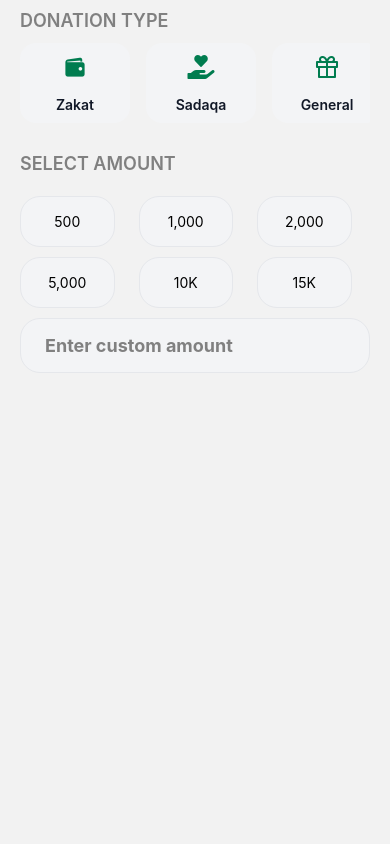
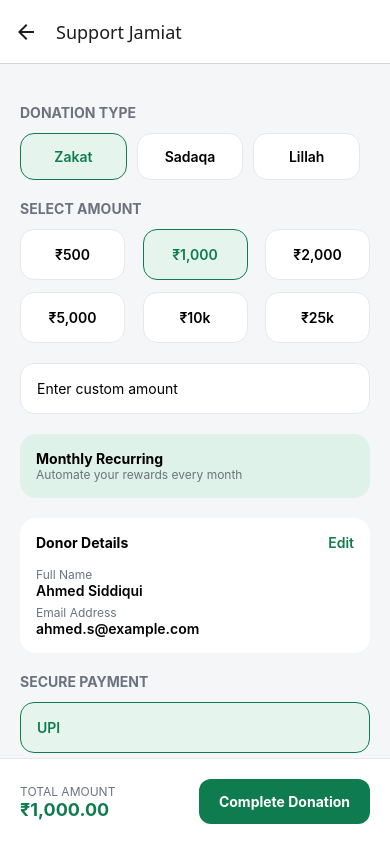
Before and after one commit to ambujvashistha/impact-tracking-app, a React Native app: screen /Donate in a window 390 px wide. Built offline with nearby package versions, Linux system fonts and the light colour scheme.

Commit message:
On the Verge of completion

```diff
--- a/App.js
+++ b/App.js
@@ -9,10 +9,24 @@ const Stack = createNativeStackNavigator();
 export default function App() {
   return (
     <NavigationContainer>
-      <Stack.Navigator screenOptions={{ headerShown: false }}>
-        <Stack.Screen name="MainTabs" component={BottomTabs} />
-        <Stack.Screen name="Campaign" component={CampaignScreen} />
-        <Stack.Screen name="Donate" component={DonateScreen} />
+      <Stack.Navigator>
+        <Stack.Screen
+          name="MainTabs"
+          component={BottomTabs}
+          options={{ headerShown: false }}
+        />
+
+        <Stack.Screen
+          name="Campaign"
+          component={CampaignScreen}
+          options={{ title: "Campaign Details" }}
+        />
+
+        <Stack.Screen
+          name="Donate"
+          component={DonateScreen}
+          options={{ title: "Support Jamiat" }}
+        />
       </Stack.Navigator>
     </NavigationContainer>
   );
--- a/package.json
+++ b/package.json
@@ -19,6 +19,7 @@
     "react-native": "0.81.5",
     "react-native-safe-area-context": "~5.6.0",
     "react-native-screens": "~4.16.0",
+    "react-native-timeline-flatlist": "^1.0.0",
     "react-native-web": "^0.21.0"
   },
   "private": true
--- a/src/navigations/BottomTabs.js
+++ b/src/navigations/BottomTabs.js
@@ -13,7 +13,7 @@ const Tab = createBottomTabNavigator();
 export default function BottomTabs() {
   return (
     <Tab.Navigator>
-      <Tab.Screen name="Home" component={HomeScreen} options={{ tabBarIcon: ({ focused }) => {return focused ? <Entypo name="home" size={24} color="#007c4f" /> :  <AntDesign name="home" size={24} color="#888" /> } }} />
+      <Tab.Screen name="Home" component={HomeScreen} options={{ tabBarIcon: ({ focused }) => {return focused ? <Entypo name="home" size={24} color="#007c4f" /> :  <AntDesign name="home" size={24} color="#888" /> }}} />
       <Tab.Screen name="Explore" component={ExploreScreen} options={{ tabBarIcon: ({ focused }) => <Fontisto name="compass" size={22} color={focused ? "#007c4f" : "#888"} /> }} />
       <Tab.Screen name="Impact" component={ImpactScreen} options={{tabBarIcon: ({focused}) => <AntDesign name="bar-chart" size={24} color={focused ? "#007c4f" : "#888"} />}} />
       <Tab.Screen name="Profile" component={ProfileScreen} options={{tabBarIcon: ({focused}) => <Feather name="user" size={24} color={focused ? "#007c4f" : "#888"} />}} />
--- a/src/screens/campaignDetailsScreen.js
+++ b/src/screens/campaignDetailsScreen.js
@@ -8,15 +8,30 @@ import {
 } from "react-native";
 import campaignData from "../data/campaignData";
 
-export default function CampaignDetailsScreen({ route, navigation }) {
+export default function CampaignScreen({ route, navigation }) {
   const { id } = route.params;
 
   const campaign = campaignData.find((item) => item.id === id);
-
   const progress = Math.floor((campaign.raised / campaign.goal) * 100);
 
+  const timelineData = [
+    {
+      time: "2 HOURS AGO",
+      text: "Truckload of essential medicine delivered to relief camp.",
+    },
+    {
+      time: "5 HOURS AGO",
+      text: "500 hot meals distributed to displaced families.",
+    },
+    {
+      time: "10 DAYS AGO",
+      text: "100 shelter units set up in relief camps.",
+    },
+  ];
+
   return (
-    <ScrollView style={styles.container}>
+    <View style={styles.container}>
+      <ScrollView contentContainerStyle={styles.scrollContent}>
         <Image source={{ uri: campaign.image }} style={styles.image} />
 
         <View style={styles.content}>
@@ -31,51 +46,157 @@ export default function CampaignDetailsScreen({ route, navigation }) {
             <View style={[styles.progressBarFill, { width: `${progress}%` }]} />
           </View>
 
+          <Text style={styles.sectionHeading}>About this campaign</Text>
           <Text style={styles.description}>{campaign.description}</Text>
 
+          <Text style={styles.sectionHeading}>Live Updates</Text>
+
+          <View style={styles.timelineContainer}>
+            {timelineData.map((item, index) => (
+              <View key={index} style={styles.timelineItem}>
+                <View style={styles.timelineLeft}>
+                  <View style={styles.timelineDot} />
+                  {index !== timelineData.length - 1 && (
+                    <View style={styles.timelineLine} />
+                  )}
+                </View>
+
+                <View style={styles.timelineContent}>
+                  <Text style={styles.timelineTime}>{item.time}</Text>
+                  <View style={styles.timelineCard}>
+                    <Text style={styles.timelineText}>{item.text}</Text>
+                  </View>
+                </View>
+              </View>
+            ))}
+          </View>
+        </View>
+      </ScrollView>
+
+      <View style={styles.bottomBar}>
         <TouchableOpacity
-          style={styles.button}
-          onPress={() => navigation.navigate("Donate", { id: campaign.id })}
+          style={styles.donateButton}
+          onPress={() => navigation.navigate("Donate", { id })}
         >
-          <Text style={styles.buttonText}>Donate Now</Text>
+          <Text style={styles.donateButtonText}>Donate Now</Text>
         </TouchableOpacity>
       </View>
-    </ScrollView>
+    </View>
   );
 }
 
 const styles = StyleSheet.create({
-  container: { flex: 1, backgroundColor: "#F5F6F8" },
-  image: { width: "100%", height: 250 },
-  content: { padding: 20 },
-  title: { fontSize: 22, fontWeight: "700" },
-  location: { fontSize: 14, color: "#6b7280", marginVertical: 6 },
-  amount: { fontSize: 16, fontWeight: "600", marginVertical: 8 },
+  container: {
+    flex: 1,
+    backgroundColor: "#F5F6F8",
+  },
+  scrollContent: {
+    paddingBottom: 120,
+  },
+  image: {
+    width: "100%",
+    height: 260,
+  },
+  content: {
+    padding: 20,
+  },
+  title: {
+    fontSize: 22,
+    fontWeight: "700",
+  },
+  location: {
+    fontSize: 14,
+    color: "#6b7280",
+    marginVertical: 6,
+  },
+  amount: {
+    fontSize: 16,
+    fontWeight: "600",
+    marginVertical: 8,
+  },
   progressBarBackground: {
     height: 8,
     backgroundColor: "#e5e7eb",
     borderRadius: 6,
-    marginBottom: 16,
+    marginBottom: 20,
   },
   progressBarFill: {
     height: 8,
     backgroundColor: "#0f7c4f",
     borderRadius: 6,
   },
+  sectionHeading: {
+    fontSize: 18,
+    fontWeight: "700",
+    marginTop: 20,
+    marginBottom: 10,
+  },
   description: {
     fontSize: 15,
     color: "#374151",
+    lineHeight: 22,
+  },
+
+  timelineContainer: {
+    marginTop: 10,
+  },
+  timelineItem: {
+    flexDirection: "row",
     marginBottom: 20,
   },
-  button: {
-    backgroundColor: "#0f7c4f",
-    padding: 14,
-    borderRadius: 10,
+  timelineLeft: {
+    width: 30,
     alignItems: "center",
   },
-  buttonText: {
+  timelineDot: {
+    width: 12,
+    height: 12,
+    borderRadius: 6,
+    backgroundColor: "#0f7c4f",
+  },
+  timelineLine: {
+    width: 2,
+    flex: 1,
+    backgroundColor: "#d1d5db",
+    marginTop: 4,
+  },
+  timelineContent: {
+    flex: 1,
+  },
+  timelineTime: {
+    fontSize: 11,
+    color: "#6b7280",
+    fontWeight: "700",
+    marginBottom: 6,
+  },
+  timelineCard: {
+    backgroundColor: "#fff",
+    padding: 14,
+    borderRadius: 12,
+  },
+  timelineText: {
+    fontSize: 14,
+    color: "#374151",
+  },
+
+  bottomBar: {
+    position: "absolute",
+    bottom: 0,
+    width: "100%",
+    backgroundColor: "#fff",
+    padding: 20,
+    borderTopWidth: 1,
+    borderColor: "#e5e7eb",
+  },
+  donateButton: {
+    backgroundColor: "#0f7c4f",
+    paddingVertical: 16,
+    borderRadius: 12,
+    alignItems: "center",
+  },
+  donateButtonText: {
     color: "#fff",
-    fontWeight: "600",
+    fontWeight: "700",
     fontSize: 16,
   },
 });
--- a/src/screens/donateScreen.js
+++ b/src/screens/donateScreen.js
@@ -1,196 +1,300 @@
 import {
   View,
   Text,
-  Image,
-  ScrollView,
   StyleSheet,
   TouchableOpacity,
+  ScrollView,
+  TextInput,
 } from "react-native";
-import Feather from "@expo/vector-icons/Feather";
-import Entypo from "@expo/vector-icons/Entypo";
-import FontAwesome5 from "@expo/vector-icons/FontAwesome5";
+import { useState } from "react";
+import {
+  Feather,
+  Entypo,
+  FontAwesome5,
+  MaterialIcons,
+} from "@expo/vector-icons";
 
-export default function QuickDonation() {
+export default function DonateScreen() {
+  const [selectedType, setSelectedType] = useState("Zakat");
+  const [selectedAmount, setSelectedAmount] = useState(1000);
+  const [paymentMethod, setPaymentMethod] = useState("UPI");
+
+  const amounts = [500, 1000, 2000, 5000, 10000, 25000];
+
   return (
     <View style={styles.container}>
-      <View style={styles.donationSection}>
+      <ScrollView contentContainerStyle={styles.content}>
         <Text style={styles.sectionTitle}>DONATION TYPE</Text>
 
-        <View style={styles.donationOptions}>
-          <ScrollView
-            horizontal={true}
-            showsHorizontalScrollIndicator={false}
-            style={styles.scrollView}
-          >
-            <TouchableOpacity style={styles.donateButton}>
-              <Entypo name="wallet" size={24} color="#007c4f" />
-              <Text style={styles.donateButtonText}>Zakat</Text>
+        <View style={styles.typeRow}>
+          {["Zakat", "Sadaqa", "Lillah"].map((type) => (
+            <TouchableOpacity
+              key={type}
+              style={[
+                styles.typeButton,
+                selectedType === type && styles.typeButtonActive,
+              ]}
+              onPress={() => setSelectedType(type)}
+            >
+              <Text
+                style={[
+                  styles.typeText,
+                  selectedType === type && styles.typeTextActive,
+                ]}
+              >
+                {type}
+              </Text>
             </TouchableOpacity>
+          ))}
+        </View>
 
-            <TouchableOpacity style={styles.donateButton}>
-              <FontAwesome5
-                name="hand-holding-heart"
-                size={24}
-                color="#007c4f"
-              />
-              <Text style={styles.donateButtonText}>Sadaqa</Text>
-            </TouchableOpacity>
-
-            <TouchableOpacity style={styles.donateButton}>
-              <Feather name="gift" size={24} color="#007c4f" />
-              <Text style={styles.donateButtonText}>General</Text>
-            </TouchableOpacity>
-
-            <TouchableOpacity style={styles.donateButton}>
-              <FontAwesome5 name="star-of-life" size={24} color="#007c4f" />
-              <Text style={styles.donateButtonText}>Relief</Text>
-            </TouchableOpacity>
-
-            <TouchableOpacity style={styles.donateButton}>
-              <FontAwesome5 name="heart" size={24} color="#007c4f" />
-              <Text style={styles.donateButtonText}>Lillah</Text>
-            </TouchableOpacity>
-          </ScrollView>
-        </View>
-      </View>
-
-      <View style={styles.amountSection}>
         <Text style={styles.sectionTitle}>SELECT AMOUNT</Text>
 
-        <View style={styles.amountRow}>
-          <TouchableOpacity style={styles.amountButton}>
-            <Text style={styles.amountValue}>500</Text>
-          </TouchableOpacity>
-
-          <TouchableOpacity style={styles.amountButton}>
-            <Text style={styles.amountValue}>1,000</Text>
-          </TouchableOpacity>
-
-          <TouchableOpacity style={styles.amountButton}>
-            <Text style={styles.amountValue}>2,000</Text>
-          </TouchableOpacity>
+        <View style={styles.amountGrid}>
+          {amounts.map((amt) => (
+            <TouchableOpacity
+              key={amt}
+              style={[
+                styles.amountButton,
+                selectedAmount === amt && styles.amountButtonActive,
+              ]}
+              onPress={() => setSelectedAmount(amt)}
+            >
+              <Text
+                style={[
+                  styles.amountText,
+                  selectedAmount === amt && styles.amountTextActive,
+                ]}
+              >
+                ₹{amt >= 10000 ? amt / 1000 + "k" : amt.toLocaleString()}
+              </Text>
+            </TouchableOpacity>
+          ))}
         </View>
 
-        <View style={styles.amountRow}>
-          <TouchableOpacity style={styles.amountButton}>
-            <Text style={styles.amountValue}>5,000</Text>
-          </TouchableOpacity>
+        <TextInput
+          placeholder="Enter custom amount"
+          style={styles.customInput}
+          keyboardType="numeric"
+        />
 
-          <TouchableOpacity style={styles.amountButton}>
-            <Text style={styles.amountValue}>10K</Text>
-          </TouchableOpacity>
-
-          <TouchableOpacity style={styles.amountButton}>
-            <Text style={styles.amountValue}>15K</Text>
-          </TouchableOpacity>
+        <View style={styles.recurringCard}>
+          <Text style={styles.recurringTitle}>Monthly Recurring</Text>
+          <Text style={styles.recurringSub}>
+            Automate your rewards every month
+          </Text>
         </View>
 
-        <View style={styles.amountRow}>
-          <TouchableOpacity style={styles.customAmountButton}>
-            <Text style={styles.customAmountButtonText}>Enter custom amount</Text>
+        <View style={styles.card}>
+          <View style={styles.rowBetween}>
+            <Text style={styles.cardTitle}>Donor Details</Text>
+            <Text style={styles.editText}>Edit</Text>
+          </View>
+          <Text style={styles.detailText}>Full Name</Text>
+          <Text style={styles.detailValue}>Ahmed Siddiqui</Text>
+          <Text style={styles.detailText}>Email Address</Text>
+          <Text style={styles.detailValue}>ahmed.s@example.com</Text>
+        </View>
+
+        <Text style={styles.sectionTitle}>SECURE PAYMENT</Text>
+
+        {["UPI", "Card", "NetBanking"].map((method) => (
+          <TouchableOpacity
+            key={method}
+            style={[
+              styles.paymentButton,
+              paymentMethod === method && styles.paymentActive,
+            ]}
+            onPress={() => setPaymentMethod(method)}
+          >
+            <Text
+              style={[
+                styles.paymentText,
+                paymentMethod === method && styles.paymentTextActive,
+              ]}
+            >
+              {method}
+            </Text>
           </TouchableOpacity>
+        ))}
+      </ScrollView>
+
+      <View style={styles.bottomBar}>
+        <View>
+          <Text style={styles.totalLabel}>TOTAL AMOUNT</Text>
+          <Text style={styles.totalAmount}>
+            ₹{selectedAmount.toLocaleString()}.00
+          </Text>
         </View>
+
+        <TouchableOpacity style={styles.donateButton}>
+          <Text style={styles.donateButtonText}>Complete Donation</Text>
+        </TouchableOpacity>
       </View>
     </View>
   );
 }
 
+
 const styles = StyleSheet.create({
   container: {
-    paddingVertical: 10,
+    flex: 1,
+    backgroundColor: "#F5F6F8",
   },
-  title: {
-    fontSize: 22,
+  content: {
+    padding: 20,
+    paddingBottom: 120,
+  },
+  sectionTitle: {
+    fontSize: 14,
     fontWeight: "700",
-    marginBottom: 20,
-    color: "#1f2937",
+    color: "#6b7280",
+    marginTop: 20,
+    marginBottom: 12,
   },
-  donationOptions: {
-    display: "flex",
-    flexDirection: "row",
-    gap: 16,
-  },
-  row: {
+  typeRow: {
     flexDirection: "row",
     justifyContent: "space-between",
-    marginBottom: 20,
+  },
+  typeButton: {
+    flex: 1,
+    backgroundColor: "#fff",
+    borderRadius: 14,
+    padding: 14,
+    marginRight: 10,
+    borderWidth: 1,
+    borderColor: "#e5e7eb",
+    alignItems: "center",
+  },
+  typeButtonActive: {
+    borderColor: "#0f7c4f",
+    backgroundColor: "#e6f4ee",
+  },
+  typeText: {
+    fontWeight: "600",
+  },
+  typeTextActive: {
+    color: "#0f7c4f",
+  },
+  amountGrid: {
+    flexDirection: "row",
+    flexWrap: "wrap",
+    justifyContent: "space-between",
+  },
+  amountButton: {
+    width: "30%",
+    backgroundColor: "#fff",
+    borderRadius: 14,
+    paddingVertical: 16,
+    marginBottom: 12,
+    alignItems: "center",
+    borderWidth: 1,
+    borderColor: "#e5e7eb",
+  },
+  amountButtonActive: {
+    borderColor: "#0f7c4f",
+    backgroundColor: "#e6f4ee",
+  },
+  amountText: {
+    fontWeight: "600",
+  },
+  amountTextActive: {
+    color: "#0f7c4f",
+  },
+  customInput: {
+    backgroundColor: "#fff",
+    borderRadius: 14,
+    padding: 16,
+    borderWidth: 1,
+    borderColor: "#e5e7eb",
+    marginTop: 8,
+  },
+  recurringCard: {
+    backgroundColor: "#dff2e9",
+    borderRadius: 16,
+    padding: 16,
+    marginTop: 20,
+  },
+  recurringTitle: {
+    fontWeight: "700",
+  },
+  recurringSub: {
+    fontSize: 12,
+    color: "#6b7280",
+  },
+  card: {
+    backgroundColor: "#fff",
+    borderRadius: 16,
+    padding: 16,
+    marginTop: 20,
+  },
+  rowBetween: {
+    flexDirection: "row",
+    justifyContent: "space-between",
+    marginBottom: 10,
+  },
+  cardTitle: {
+    fontWeight: "700",
+  },
+  editText: {
+    color: "#0f7c4f",
+    fontWeight: "600",
+  },
+  detailText: {
+    fontSize: 12,
+    color: "#6b7280",
+    marginTop: 6,
+  },
+  detailValue: {
+    fontWeight: "600",
+  },
+  paymentButton: {
+    backgroundColor: "#fff",
+    borderRadius: 14,
+    padding: 16,
+    marginBottom: 12,
+    borderWidth: 1,
+    borderColor: "#e5e7eb",
+  },
+  paymentActive: {
+    borderColor: "#0f7c4f",
+    backgroundColor: "#e6f4ee",
+  },
+  paymentText: {
+    fontWeight: "600",
+  },
+  paymentTextActive: {
+    color: "#0f7c4f",
+  },
+  bottomBar: {
+    position: "absolute",
+    bottom: 0,
+    width: "100%",
+    backgroundColor: "#fff",
+    padding: 20,
+    flexDirection: "row",
+    justifyContent: "space-between",
+    alignItems: "center",
+    borderTopWidth: 1,
+    borderColor: "#e5e7eb",
+  },
+  totalLabel: {
+    fontSize: 12,
+    color: "#6b7280",
+  },
+  totalAmount: {
+    fontSize: 18,
+    fontWeight: "700",
+    color: "#0f7c4f",
   },
   donateButton: {
-    width: 110,
-    height: 80,
-    backgroundColor: "#f3f4f6",
-    borderRadius: 16,
-    alignItems: "center",
-    justifyContent: "center",
-    marginRight: 16,
+    backgroundColor: "#0f7c4f",
+    paddingVertical: 14,
+    paddingHorizontal: 20,
+    borderRadius: 12,
   },
   donateButtonText: {
-    marginTop: 16,
-    fontSize: 14,
-    fontWeight: "600",
-    color: "#111827",
-  },
-  circle: {
-    width: 60,
-    height: 60,
-    borderRadius: "50%",
-    display: "flex",
-    alignItems: "center",
-    justifyContent: "center",
-    backgroundColor: "#c4ebdd",
-    position: "absolute",
-    top: 10,
-    right: 10,
-  },
-  sectionTitle: {
-    fontSize: 18,
-    fontWeight: "600",
-    color: "gray",
-    marginBottom: 12,
-  },
-  donationSection: {
-    marginBottom: 20,
-    paddingHorizontal: 20,
-  },
-  amountButton: {
-    width: "27%",
-    backgroundColor: "#f3f4f6",
-    borderRadius: 20,
-    paddingVertical: 16,
-    paddingHorizontal: 24,
-    display: "flex",
-    alignItems: "center",
-    justifyContent: "center",
-    borderWidth: 1,
-    borderColor: "#e5e7eb",
-    marginRight: 12,
-  },
-  amountSection: {
-    paddingHorizontal: 20,
-    gap: 10,
-  },
-  amountRow: {
-    flexDirection: "row",
-    flexWrap: "wrap",
-    gap: 12,
-  },
-  scrollView: {
-    paddingBottom: 10,
-  },
-  customAmountButton: {
-    width: "100%",
-    backgroundColor: "#f3f4f6",
-    borderRadius: 20,
-    paddingVertical: 16,
-    paddingHorizontal: 24,
-    display: "flex",
-    alignItems: "start",
-    justifyContent: "center",
-    borderWidth: 1,
-    borderColor: "#e5e7eb",
-  },customAmountButtonText: {
-    fontSize: 18,
+    color: "#fff",
     fontWeight: "700",
-    color: "gray",
   },
 });
```
Also changed, not shown: 1 other file (tests, documents, lock files or other folders). Lines whose indentation alone changed are shown as unchanged.
